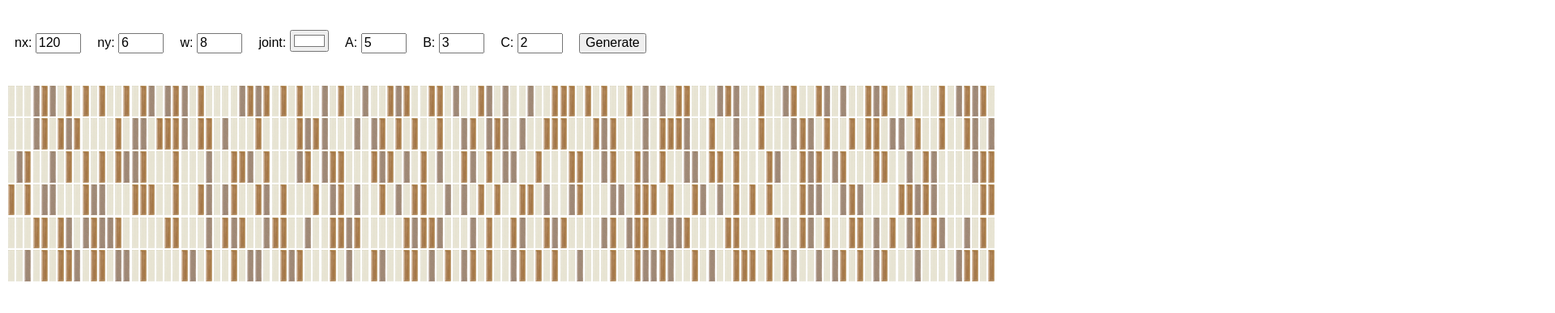
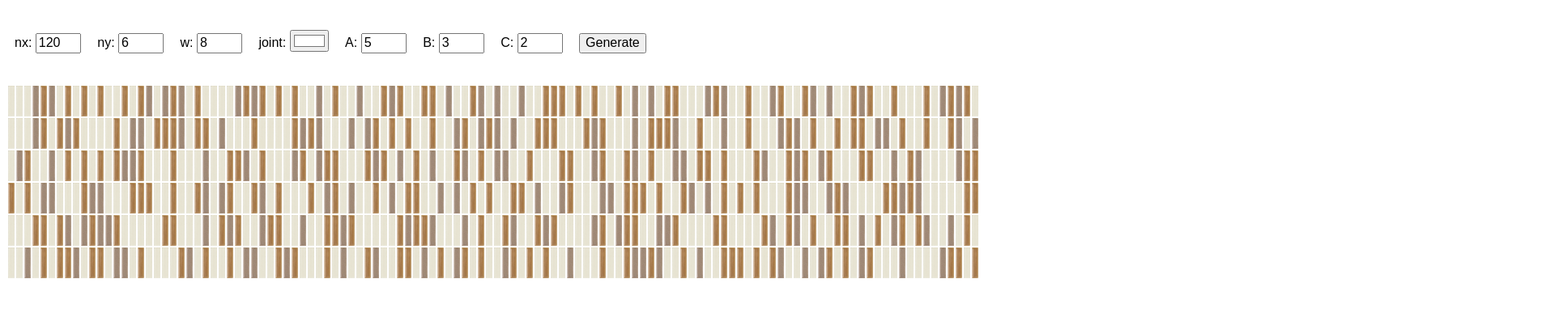
Before and after one commit to bebebecomi/tile_simulator, a plain HTML site: page index.html in a window 1280 px wide. Shown: the part 71-458 px from the top of the page at 81% size, 1920 px wide, since content can reach past the window. Drawn offline with nearby package versions, Linux system fonts and the light colour scheme; a web font is replaced by a local one.

Commit message:
fix width bugs.

```diff
--- a/index.html
+++ b/index.html
@@ -64,15 +64,15 @@
         const $tile = $("#tile");
         $tile.empty();
 
-        const nx = $("#nx").val();
-        const ny = $("#ny").val();
-        const w = $("#w").val();
+        const nx = parseInt($("#nx").val());
+        const ny = parseInt($("#ny").val());
+        const w = parseInt($("#w").val());
         const mc = $("#mc").val();
-        const rA = $("#rA").val();
-        const rB = $("#rB").val();
-        const rC = $("#rC").val();
-        const h = w * (53.0 / 11.0);
-        const s = w * (3.0 / 11.0);
+        const rA = parseInt($("#rA").val());
+        const rB = parseInt($("#rB").val());
+        const rC = parseInt($("#rC").val());
+        const h = Math.floor(w * (53.0 / 11.0));
+        const s = Math.floor(w * (3.0 / 11.0));
         const $tileA = `<img src="${tiles[0]}" width="${w}" height="${h}" />`;
         const $tileB = `<img src="${tiles[1]}" width="${w}" height="${h}" />`;
         const $tileC = `<img src="${tiles[2]}" width="${w}" height="${h}" />`;
```
